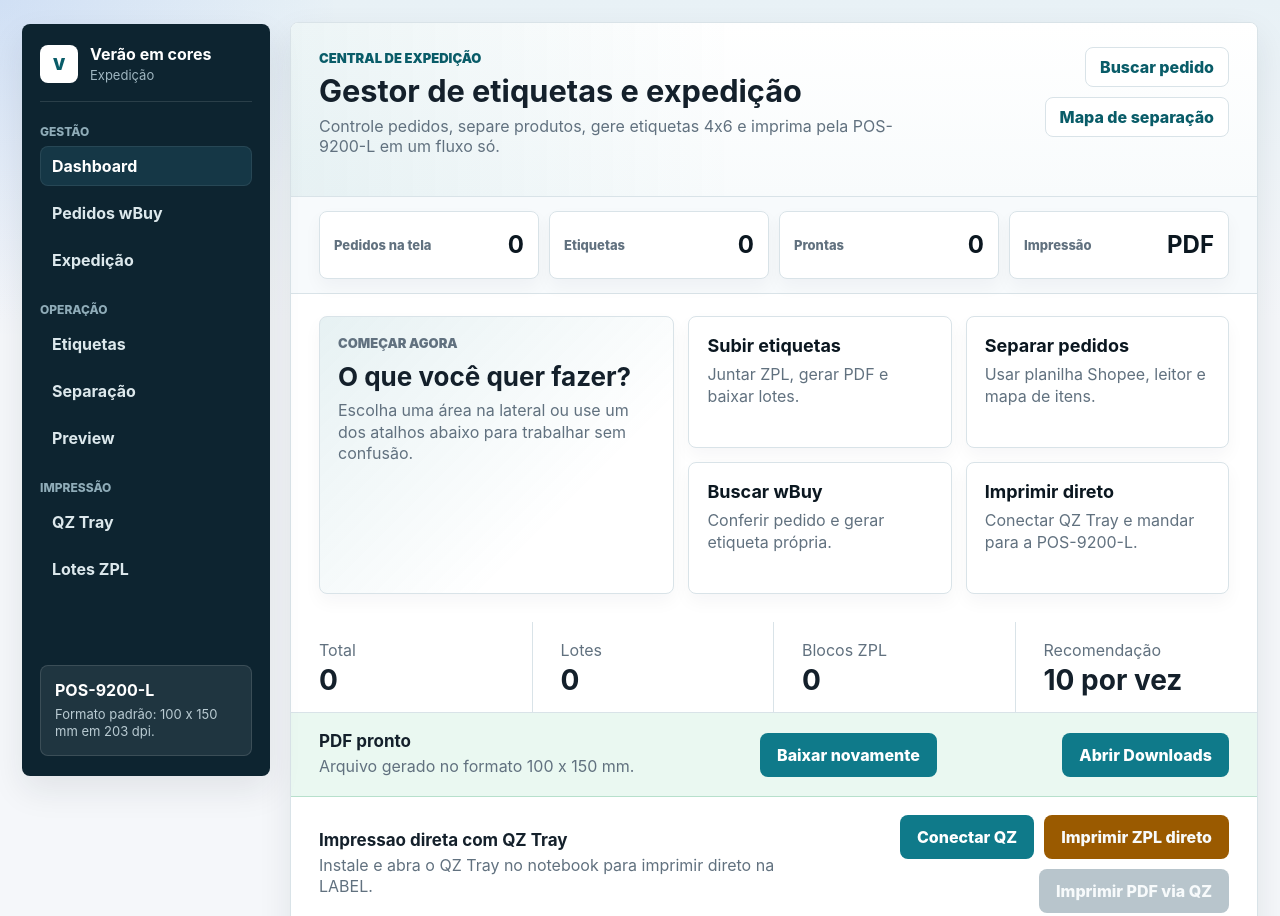
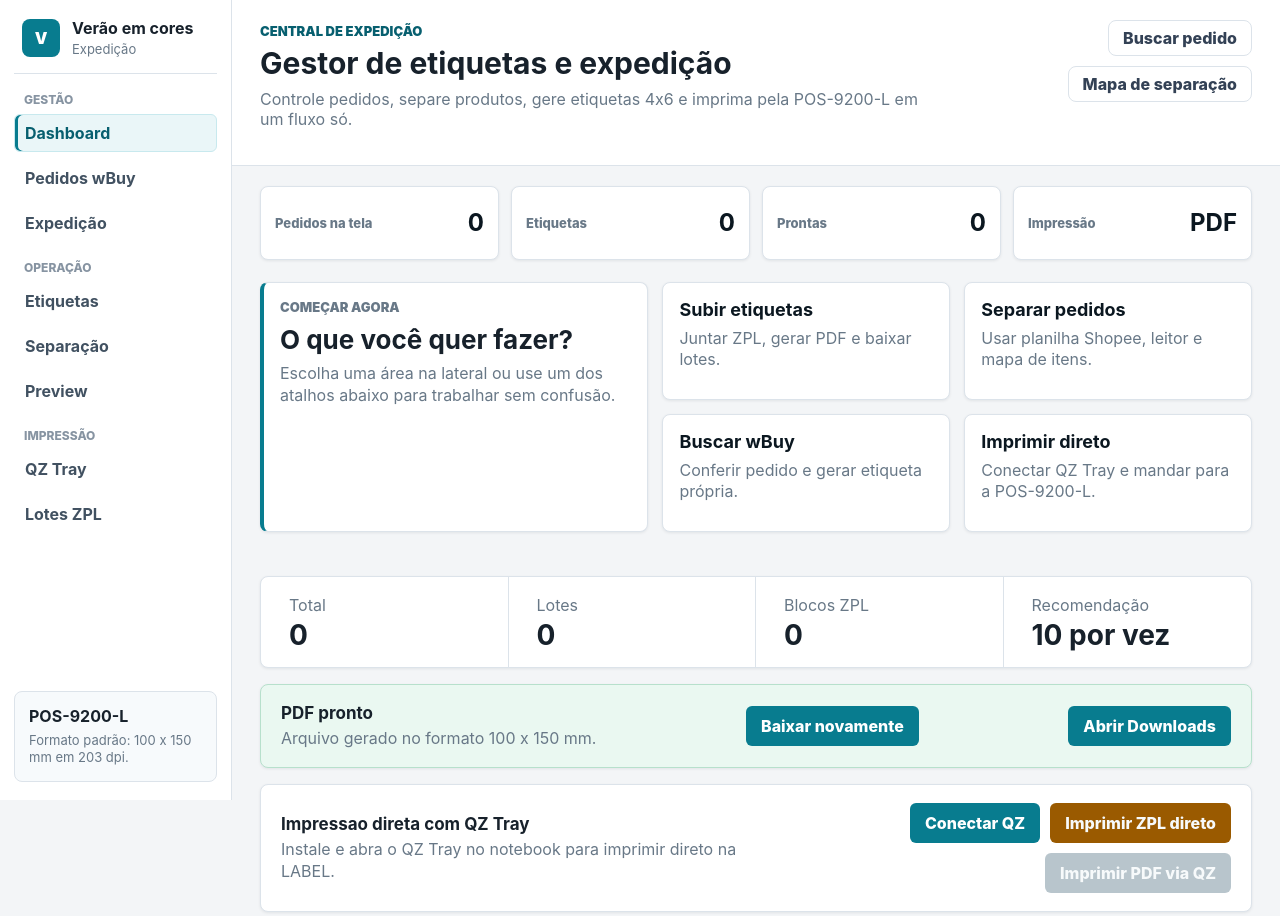
Before and after one commit to veraoemcores2025-ctrl/etiquetas, a website: page public/index.html in a window 1280 px wide. Shown: the top 916 px of the page. Drawn offline with Linux system fonts and the light colour scheme; files that its build step writes are made by us from their sources; files whose address does not match are found by name.

Commit message:
refina layout estilo ERP

```diff
--- a/public/styles.css
+++ b/public/styles.css
@@ -1,19 +1,19 @@
 :root {
   color-scheme: light;
-  --bg: #eef3f7;
-  --nav: #0d2430;
-  --nav-soft: #153746;
-  --nav-text: #dce8ec;
+  --bg: #f3f5f7;
+  --nav: #ffffff;
+  --nav-soft: #eaf6f8;
+  --nav-text: #415161;
   --surface: #ffffff;
-  --surface-soft: #f8fafb;
-  --surface-strong: #edf3f5;
-  --text: #14202b;
-  --muted: #61717f;
-  --line: #d9e3e8;
-  --line-strong: #c5d4dc;
-  --accent: #0f7a8a;
-  --accent-dark: #095c68;
-  --accent-soft: #e2f4f6;
+  --surface-soft: #f8fafc;
+  --surface-strong: #edf2f7;
+  --text: #17212b;
+  --muted: #687887;
+  --line: #dce3ea;
+  --line-strong: #c8d3dd;
+  --accent: #087c8f;
+  --accent-dark: #075f6f;
+  --accent-soft: #e8f6f8;
   --blue: #2563eb;
   --blue-soft: #e8f0ff;
   --ink: #0b1720;
@@ -23,7 +23,7 @@
   --warn-dark: #744000;
   --warn-bg: #fff3d9;
   --danger: #9a3412;
-  --shadow: 0 14px 34px rgba(18, 32, 43, 0.09);
+  --shadow: 0 1px 3px rgba(17, 24, 39, 0.08);
   --radius: 8px;
 }
 
@@ -33,10 +33,7 @@
 
 body {
   margin: 0;
-  background:
-    radial-gradient(circle at top left, rgba(37, 99, 235, 0.12), transparent 340px),
-    linear-gradient(180deg, #e8f1f6 0, #f5f7fa 320px),
-    var(--bg);
+  background: var(--bg);
   color: var(--text);
   font-family: Inter, "Segoe UI", Arial, Helvetica, sans-serif;
   letter-spacing: 0;
@@ -50,33 +47,34 @@ select {
 
 .app {
   display: grid;
-  grid-template-columns: 248px minmax(0, 1fr);
-  gap: 20px;
+  grid-template-columns: 232px minmax(0, 1fr);
+  gap: 0;
   min-height: 100vh;
-  padding: 22px;
+  padding: 0;
 }
 
 .app-nav {
   align-self: start;
   position: sticky;
-  top: 24px;
+  top: 0;
   display: flex;
   flex-direction: column;
-  gap: 22px;
-  min-height: calc(100vh - 48px);
-  padding: 20px 18px;
+  gap: 18px;
+  min-height: 100vh;
+  padding: 18px 14px;
   background: var(--nav);
   color: var(--nav-text);
-  border-radius: var(--radius);
-  box-shadow: var(--shadow);
+  border-right: 1px solid var(--line);
+  border-radius: 0;
+  box-shadow: none;
 }
 
 .brand {
   display: flex;
   align-items: center;
   gap: 12px;
-  padding-bottom: 18px;
-  border-bottom: 1px solid rgba(255, 255, 255, 0.12);
+  padding: 0 8px 16px;
+  border-bottom: 1px solid var(--line);
 }
 
 .brand-mark {
@@ -85,8 +83,8 @@ select {
   width: 38px;
   height: 38px;
   border-radius: var(--radius);
-  background: #ffffff;
-  color: var(--accent-dark);
+  background: var(--accent);
+  color: #ffffff;
   font-weight: 900;
 }
 
@@ -96,12 +94,12 @@ select {
 }
 
 .brand strong {
-  color: #fff;
+  color: var(--text);
 }
 
 .brand span {
   margin-top: 3px;
-  color: #9fb6c0;
+  color: var(--muted);
   font-size: 13px;
 }
 
@@ -111,7 +109,8 @@ select {
 }
 
 .nav-section > span {
-  color: #8facb8;
+  padding: 0 10px;
+  color: #8794a2;
   font-size: 12px;
   font-weight: 800;
   text-transform: uppercase;
@@ -120,11 +119,11 @@ select {
 .nav-item {
   display: flex;
   align-items: center;
-  min-height: 40px;
-  padding: 0 11px;
+  min-height: 38px;
+  padding: 0 10px;
   color: var(--nav-text);
   text-decoration: none;
-  border-radius: var(--radius);
+  border-radius: 6px;
   font-weight: 700;
   border: 1px solid transparent;
 }
@@ -132,35 +131,39 @@ select {
 .nav-item:hover,
 .nav-item.active {
   background: var(--nav-soft);
-  color: #fff;
-  border-color: rgba(255, 255, 255, 0.08);
+  color: var(--accent-dark);
+  border-color: #c8e9ee;
+}
+
+.nav-item.active {
+  box-shadow: inset 3px 0 0 var(--accent);
 }
 
 .nav-card {
   margin-top: auto;
   padding: 14px;
-  background: rgba(255, 255, 255, 0.08);
-  border: 1px solid rgba(255, 255, 255, 0.12);
+  background: #f7fafc;
+  border: 1px solid var(--line);
   border-radius: var(--radius);
 }
 
 .nav-card strong {
-  color: #fff;
+  color: var(--text);
 }
 
 .nav-card p {
   margin: 6px 0 0;
-  color: #b9cbd2;
+  color: var(--muted);
   font-size: 13px;
   line-height: 1.35;
 }
 
 .workspace,
 .side {
-  background: var(--surface);
-  border: 1px solid var(--line);
-  border-radius: var(--radius);
-  box-shadow: var(--shadow);
+  background: transparent;
+  border: 0;
+  border-radius: 0;
+  box-shadow: none;
 }
 
 .workspace {
@@ -193,11 +196,9 @@ select {
   align-items: flex-start;
   justify-content: space-between;
   gap: 16px;
-  padding: 24px 28px;
+  padding: 20px 28px;
   border-bottom: 1px solid var(--line);
-  background:
-    linear-gradient(90deg, rgba(15, 122, 138, 0.08), transparent 46%),
-    linear-gradient(180deg, #ffffff, #f8fbfc);
+  background: #ffffff;
 }
 
 .eyebrow {
@@ -217,7 +218,7 @@ p {
 
 h1 {
   margin-bottom: 8px;
-  font-size: clamp(24px, 2.4vw, 32px);
+  font-size: clamp(24px, 2.4vw, 30px);
   line-height: 1.12;
   letter-spacing: 0;
 }
@@ -231,12 +232,12 @@ h1 {
 }
 
 .topbar-actions a {
-  min-height: 40px;
+  min-height: 36px;
   display: inline-flex;
   align-items: center;
   justify-content: center;
   padding: 0 14px;
-  color: var(--accent-dark);
+  color: #334155;
   background: #fff;
   border: 1px solid var(--line);
   border-radius: var(--radius);
@@ -247,32 +248,32 @@ h1 {
 .dashboard-panel {
   display: grid;
   grid-template-columns: repeat(4, minmax(0, 1fr));
-  gap: 10px;
-  padding: 14px 28px;
-  background: #f7fafc;
-  border-bottom: 1px solid var(--line);
+  gap: 12px;
+  padding: 20px 28px 12px;
+  background: transparent;
+  border-bottom: 0;
 }
 
 .dashboard-start {
   display: grid;
   grid-template-columns: 1.35fr repeat(2, minmax(0, 1fr));
   gap: 14px;
-  padding: 22px 28px 28px;
-  background: #fff;
+  padding: 10px 28px 28px;
+  background: transparent;
 }
 
 .start-card {
   display: grid;
   align-content: start;
   gap: 8px;
-  min-height: 132px;
-  padding: 18px;
+  min-height: 118px;
+  padding: 16px;
   color: var(--text);
   background: #fff;
   border: 1px solid var(--line);
   border-radius: var(--radius);
   text-decoration: none;
-  box-shadow: 0 8px 18px rgba(18, 32, 43, 0.04);
+  box-shadow: var(--shadow);
 }
 
 .start-card:hover {
@@ -294,9 +295,8 @@ h1 {
 
 .main-start {
   grid-row: span 2;
-  background:
-    linear-gradient(135deg, rgba(15, 122, 138, 0.1), transparent 70%),
-    #fff;
+  border-left: 4px solid var(--accent);
+  background: #fff;
 }
 
 .main-start h2 {
@@ -309,12 +309,12 @@ h1 {
   align-items: center;
   justify-content: space-between;
   gap: 12px;
-  min-height: 68px;
+  min-height: 74px;
   padding: 13px 14px;
   background: #fff;
   border: 1px solid var(--line);
   border-radius: var(--radius);
-  box-shadow: 0 8px 18px rgba(18, 32, 43, 0.04);
+  box-shadow: var(--shadow);
 }
 
 .metric-card span {
@@ -405,8 +405,12 @@ h1 {
 }
 
 .controls {
-  padding: 22px 28px 24px;
-  border-bottom: 1px solid var(--line);
+  margin: 22px 28px 16px;
+  padding: 22px;
+  background: #fff;
+  border: 1px solid var(--line);
+  border-radius: var(--radius);
+  box-shadow: var(--shadow);
 }
 
 .section-title {
@@ -435,20 +439,16 @@ h1 {
   gap: 8px;
   min-height: 92px;
   padding: 18px;
-  border: 2px dashed #8eb2bf;
-  border-radius: var(--radius);
-  background:
-    linear-gradient(135deg, rgba(15, 122, 138, 0.08), rgba(255, 255, 255, 0) 55%),
-    var(--surface-soft);
+  border: 1px dashed #91b4c0;
+  border-radius: var(--radius);
+  background: var(--surface-soft);
   cursor: pointer;
   transition: border-color 160ms ease, background 160ms ease, transform 160ms ease;
 }
 
 .file-drop:hover {
   border-color: var(--accent);
-  background:
-    linear-gradient(135deg, rgba(15, 122, 138, 0.13), rgba(255, 255, 255, 0) 55%),
-    #fbfdfe;
+  background: #fbfdfe;
   transform: translateY(-1px);
 }
 
@@ -518,10 +518,10 @@ select:focus {
 
 button,
 .result-panel a {
-  min-height: 44px;
+  min-height: 40px;
   border: 0;
-  border-radius: var(--radius);
-  padding: 0 17px;
+  border-radius: 6px;
+  padding: 0 15px;
   background: var(--accent);
   color: #fff;
   cursor: pointer;
@@ -537,7 +537,7 @@ button:hover,
 .result-panel a:hover {
   background: var(--accent-dark);
   transform: translateY(-1px);
-  box-shadow: 0 8px 18px rgba(15, 122, 138, 0.18);
+  box-shadow: 0 6px 14px rgba(15, 122, 138, 0.18);
 }
 
 button:disabled {
@@ -566,15 +566,16 @@ button.warning:hover {
   align-items: center;
   justify-content: space-between;
   gap: 18px;
-  padding: 18px 28px;
-  border-bottom: 1px solid var(--line);
-  background: #fff;
+  margin: 16px 28px;
+  padding: 18px 20px;
+  border: 1px solid var(--line);
+  border-radius: var(--radius);
+  background: #fff;
+  box-shadow: var(--shadow);
 }
 
 .qz-panel.wbuy-panel {
-  background:
-    linear-gradient(90deg, rgba(37, 99, 235, 0.08), transparent 55%),
-    #fff;
+  background: #fff;
 }
 
 .qz-panel strong,
@@ -593,15 +594,21 @@ button.warning:hover {
   align-items: center;
   justify-content: space-between;
   gap: 14px;
-  padding: 18px 28px;
+  margin: 16px 28px;
+  padding: 18px 20px;
   background: var(--success);
-  border-bottom: 1px solid var(--success-line);
+  border: 1px solid var(--success-line);
+  border-radius: var(--radius);
+  box-shadow: var(--shadow);
 }
 
 .separation-panel {
-  padding: 22px 28px 26px;
-  border-bottom: 1px solid var(--line);
-  background: linear-gradient(180deg, #ffffff, #f8fbfc);
+  margin: 22px 28px 24px;
+  padding: 22px;
+  border: 1px solid var(--line);
+  border-radius: var(--radius);
+  background: #fff;
+  box-shadow: var(--shadow);
 }
 
 .separation-head {
@@ -1026,9 +1033,12 @@ button.warning:hover {
 }
 
 .preview-panel {
-  padding: 22px 28px 28px;
-  border-bottom: 1px solid var(--line);
-  background: linear-gradient(180deg, #f7fbfc, #eef5f7);
+  margin: 22px 28px 24px;
+  padding: 22px;
+  border: 1px solid var(--line);
+  border-radius: var(--radius);
+  background: #fff;
+  box-shadow: var(--shadow);
 }
 
 .preview-header {
@@ -1077,10 +1087,7 @@ button.warning:hover {
   min-height: 720px;
   padding: 28px;
   overflow: auto;
-  background:
-    linear-gradient(#e5edf1 1px, transparent 1px),
-    linear-gradient(90deg, #e5edf1 1px, transparent 1px),
-    #f6fafb;
+  background: #f3f6f8;
   background-size: 24px 24px;
   border: 1px solid var(--line);
   border-radius: var(--radius);
@@ -1114,7 +1121,7 @@ button.warning:hover {
   background: #1f2a32;
   border: 1px solid #111b22;
   border-radius: var(--radius);
-  box-shadow: 0 18px 36px rgba(18, 32, 43, 0.2);
+  box-shadow: 0 12px 26px rgba(18, 32, 43, 0.16);
 }
 
 .preview-device-bar {
@@ -1140,8 +1147,12 @@ button.warning:hover {
 .summary {
   display: grid;
   grid-template-columns: repeat(4, 1fr);
-  border-bottom: 1px solid var(--line);
-  background: #fff;
+  margin: 16px 28px;
+  border: 1px solid var(--line);
+  border-radius: var(--radius);
+  background: #fff;
+  box-shadow: var(--shadow);
+  overflow: hidden;
 }
 
 .summary div {
@@ -1165,7 +1176,12 @@ button.warning:hover {
 }
 
 .table-section {
+  margin: 16px 28px 28px;
   overflow-x: auto;
+  background: #fff;
+  border: 1px solid var(--line);
+  border-radius: var(--radius);
+  box-shadow: var(--shadow);
 }
 
 table {
@@ -1175,14 +1191,14 @@ table {
 
 th,
 td {
-  padding: 15px 22px;
+  padding: 13px 18px;
   border-bottom: 1px solid var(--line);
   text-align: left;
   vertical-align: middle;
 }
 
 th {
-  background: var(--surface-strong);
+  background: #f7fafc;
   color: #36434f;
   font-size: 13px;
   text-transform: uppercase;
@@ -1348,6 +1364,17 @@ dialog::backdrop {
 }
 
 @media (max-width: 620px) {
+  .controls,
+  .qz-panel,
+  .result-panel,
+  .preview-panel,
+  .summary,
+  .separation-panel,
+  .table-section {
+    margin-left: 12px;
+    margin-right: 12px;
+  }
+
   .app-nav,
   .topbar,
   .dashboard-panel,
```
